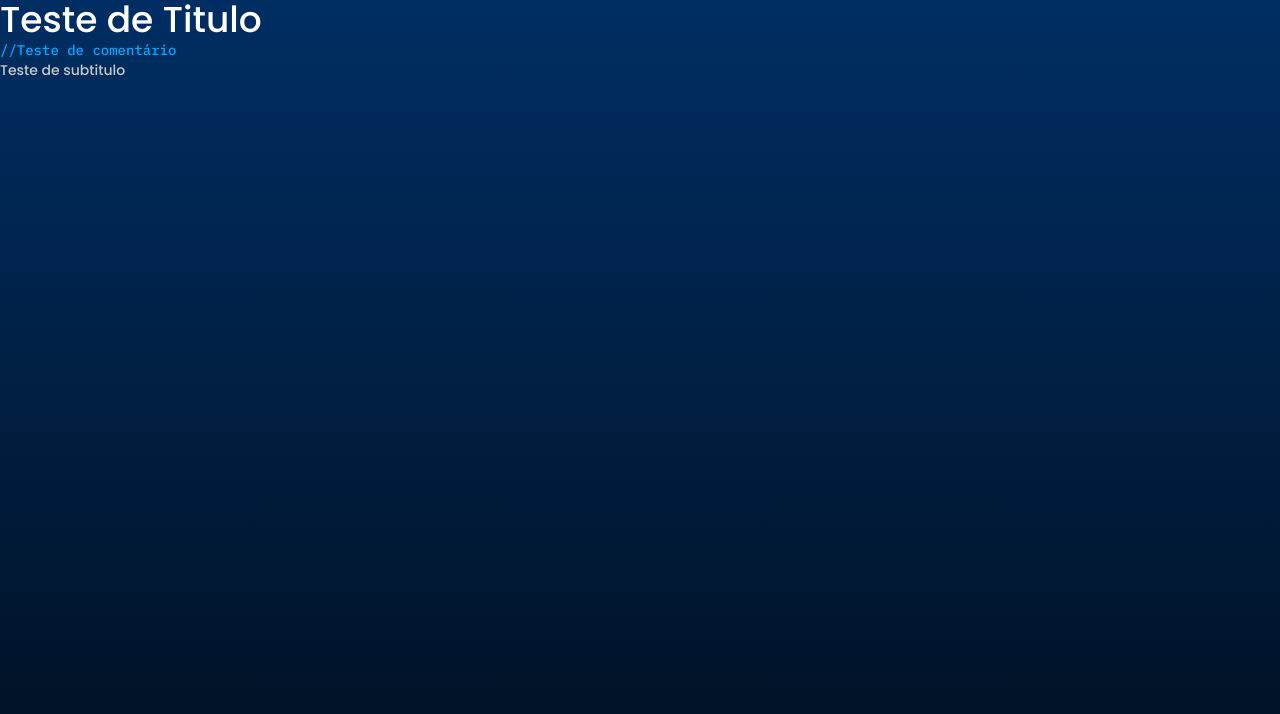
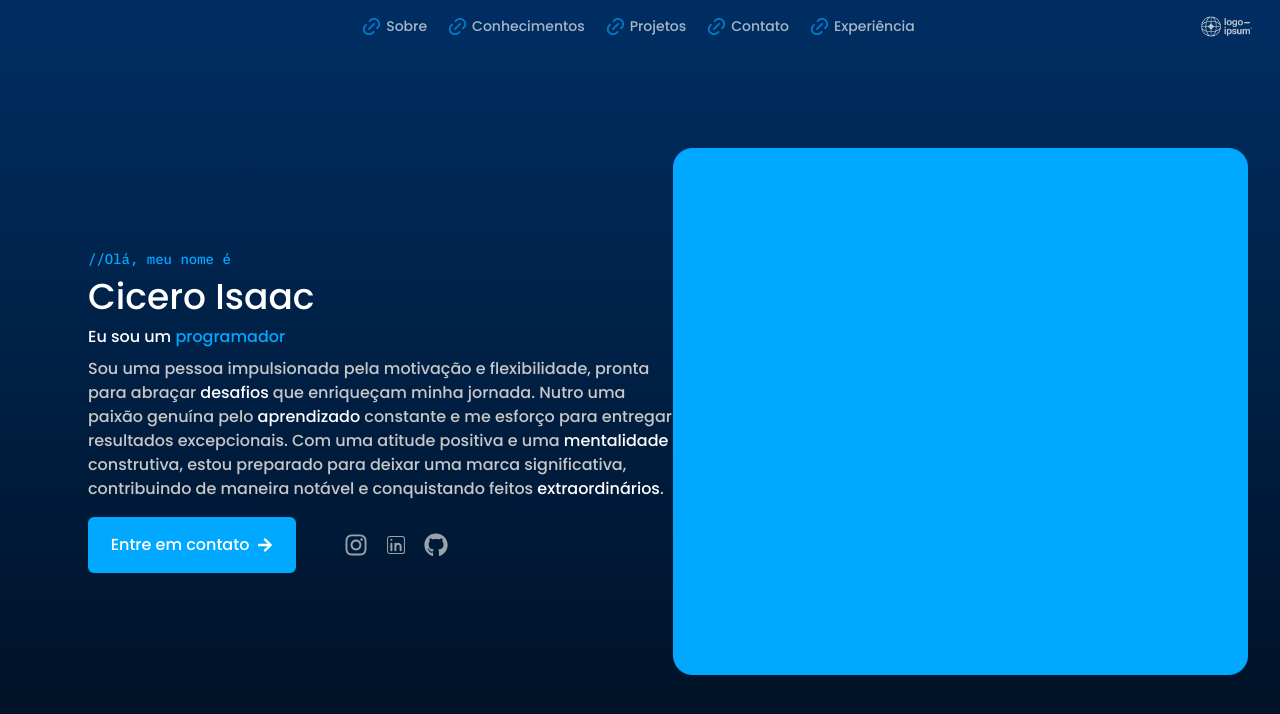
Before and after one commit to IsaacSousa2/portifolioProfissional, a Next.js app in the folder portfolio-app/my-app/: page / in a window 1280 px wide. Shown: the top 714 px of the page. Built offline with nearby package versions, Linux system fonts and the light colour scheme.

Commit message:
Criação da section Hero

```diff
--- a/portfolio-app/my-app/src/app/page.tsx
+++ b/portfolio-app/my-app/src/app/page.tsx
@@ -1,20 +1,13 @@
-import { Header } from "@/components/headerComponents/Header";
-import { Title } from "@/components/TextComponents/Titles/title";
-import { SubTitle } from "@/components/TextComponents/SubTitle/subTitle";
-import { Comments } from "@/components/TextComponents/Comments/comments";
+import { Header } from "@/components/headerComponents/header";
+import { Hero } from "@/components/heroSection/hero";
 
 export default function Home() {
   return (
     <div className="">
-        <Title
-        text="Teste de Titulo"
-        />
-        <Comments
-        text="Teste de comentário"
-        />
-        <SubTitle
-        text="Teste de subtitulo"
-        />
+
+        <Header />
+        <Hero />
+
     </div>
   );
 }
--- a/portfolio-app/my-app/src/components/TextComponents/Titles/title.tsx
+++ b/portfolio-app/my-app/src/components/TextComponents/Titles/title.tsx
@@ -1,3 +1,5 @@
+
+
 type Props = {
 
     text : string;
@@ -9,7 +11,7 @@ export const Title = ({text} : Props) => {
     return(
 
         <div className="text-white text-4xl ">
-            <h1>{text}</h1>
+            <h1 className="">{text}</h1>
         </div>
 
     )
--- /dev/null
+++ b/portfolio-app/my-app/src/components/buttons/blueButton.tsx
@@ -0,0 +1,20 @@
+import { FaArrowRight } from "react-icons/fa";
+
+type Props = {
+
+    text : string;
+
+}
+
+export const BlueButton = ({text}: Props) => {
+
+    return(
+
+    <div className="text-white flex gap-2 text-center items-center justify-center w-52 h-14 rounded-md bg-lightBlue hover:bg-lightBlue/75 transition-all duration-300 cursor-pointer">
+        <h2>{text}</h2>
+        <FaArrowRight />
+    </div>
+
+    )
+
+}
--- /dev/null
+++ b/portfolio-app/my-app/src/components/footerComponents/footer.tsx
@@ -0,0 +1,18 @@
+import { IBM_Plex_Mono, Poppins } from "next/font/google";
+import Image from "next/image";
+import { FaHeart } from "react-icons/fa";
+const plex = IBM_Plex_Mono({ subsets: ["latin"], weight:['300', '500', '700'] })
+
+export const Footer = () => {
+
+    return(
+
+        <div className="flex items-center text-lightGray gap-2 bg-black h-14 font-thin text-center justify-center cursor-default">
+            <p className={plex.className}>Made with </p>
+            <FaHeart className="text-lightBlue" />
+            <p className={plex.className}>by Cicero Isaac</p>
+        </div>
+
+    )
+
+}
--- a/portfolio-app/my-app/src/components/headerComponents/Header.tsx
+++ b/portfolio-app/my-app/src/components/headerComponents/Header.tsx
@@ -1,6 +1,6 @@
 'use client'
 
-import { Link } from "./Link"
+import { Link } from "./link";
 import { LuMenu } from "react-icons/lu";
 import { IoIosCloseCircleOutline } from "react-icons/io";
 import Image from "next/image"
--- /dev/null
+++ b/portfolio-app/my-app/src/components/heroSection/hero.tsx
@@ -0,0 +1,61 @@
+import { Comments } from "../TextComponents/Comments/comments"
+import { Title } from "../TextComponents/Titles/title"
+import { BlueButton } from "../buttons/blueButton"
+import { FaInstagram } from "react-icons/fa";
+import { CiLinkedin } from "react-icons/ci";
+import { FaGithub } from "react-icons/fa6";
+import Image from "next/image";
+import HeroFoto from "@/../../public/Images/HeroImages/Foto.png"
+
+export const Hero = () => {
+
+    return(
+
+        <div className="py-16 px-8 md:px-4 flex items-center justify-between md:flex-col">
+
+            <div className="pl-14 md:px-4 ">
+
+                <div className="py-2">
+                    <Comments text="Olá, meu nome é" />
+                </div>
+
+                <div className="pb-2">
+                    <Title text="Cicero Isaac" />
+                </div>
+
+                <div className="">
+                    <h1 className="text-white">Eu sou um <span className="text-lightBlue">programador</span></h1>
+                </div>
+
+                <div className="py-2">
+                    <p className="text-lightGray max-w-[600px] md:max-w-[450px]">Sou uma pessoa impulsionada pela motivação e flexibilidade, pronta para abraçar <span className="text-white">desafios</span> que enriqueçam minha jornada. Nutro uma paixão genuína pelo <span className="text-white">aprendizado</span> constante e me esforço para entregar resultados excepcionais. Com uma atitude positiva e uma <span className="text-white">mentalidade</span> construtiva, estou preparado para deixar uma marca significativa, contribuindo de maneira notável e conquistando feitos <span className="text-white">extraordinários</span>.</p>
+                </div>
+
+                <div className="flex items-center gap-x-12 py-2">
+
+                    <BlueButton text="Entre em contato" />
+
+                    <div className="text-white flex text-2xl gap-4 cursor-pointer">
+
+
+                        <FaInstagram className="opacity-60 hover:opacity-100" href="www.google" />
+
+                        <CiLinkedin className="opacity-60 hover:opacity-100" href="www.google" />
+
+                        <FaGithub className="opacity-60 hover:opacity-100" href="www.google" />
+
+                    </div>
+
+                </div>
+
+            </div>
+
+            <div className="md:h-80 md:w-80 md py-7">
+                <Image src={ HeroFoto } alt="Foto de portfolio" />
+            </div>
+
+        </div>
+
+    )
+
+}
```
Also changed, not shown: portfolio-app/my-app/public/Images/HeroImages/Foto.png (added), 1 other file (tests, documents, lock files or other folders).
